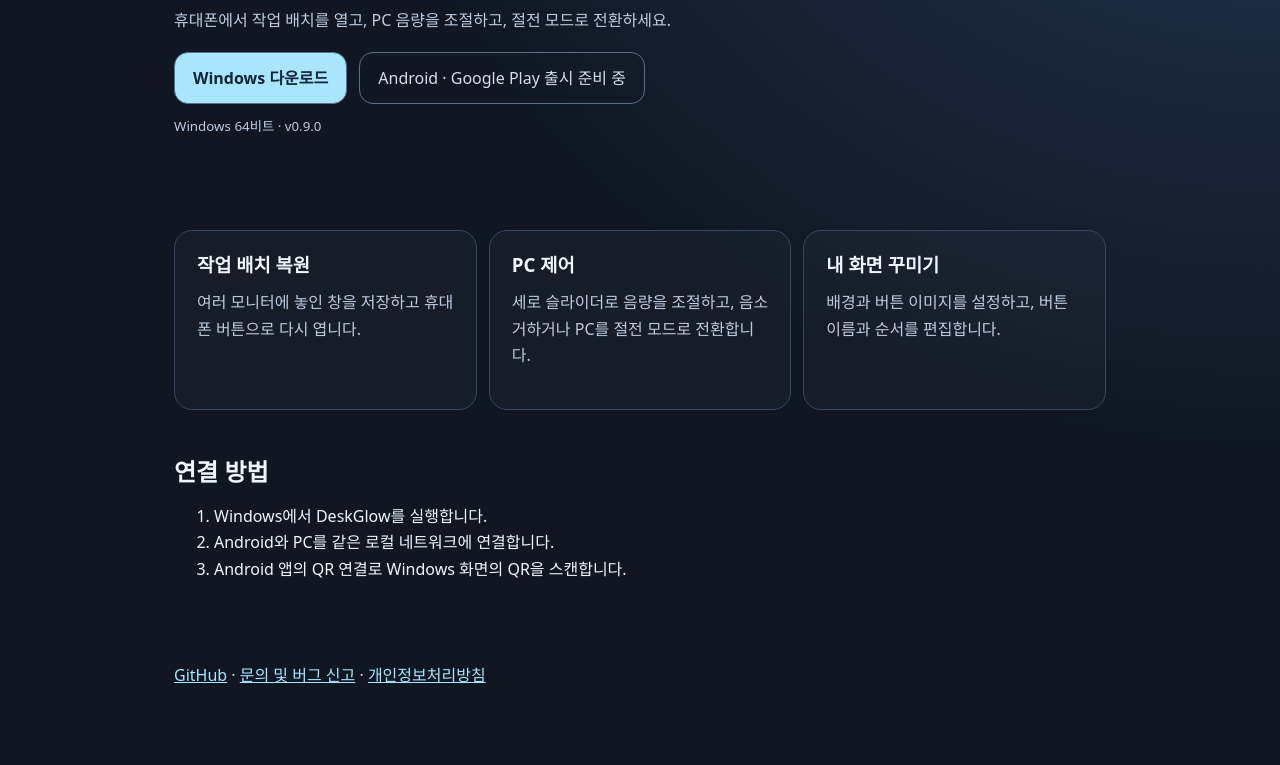
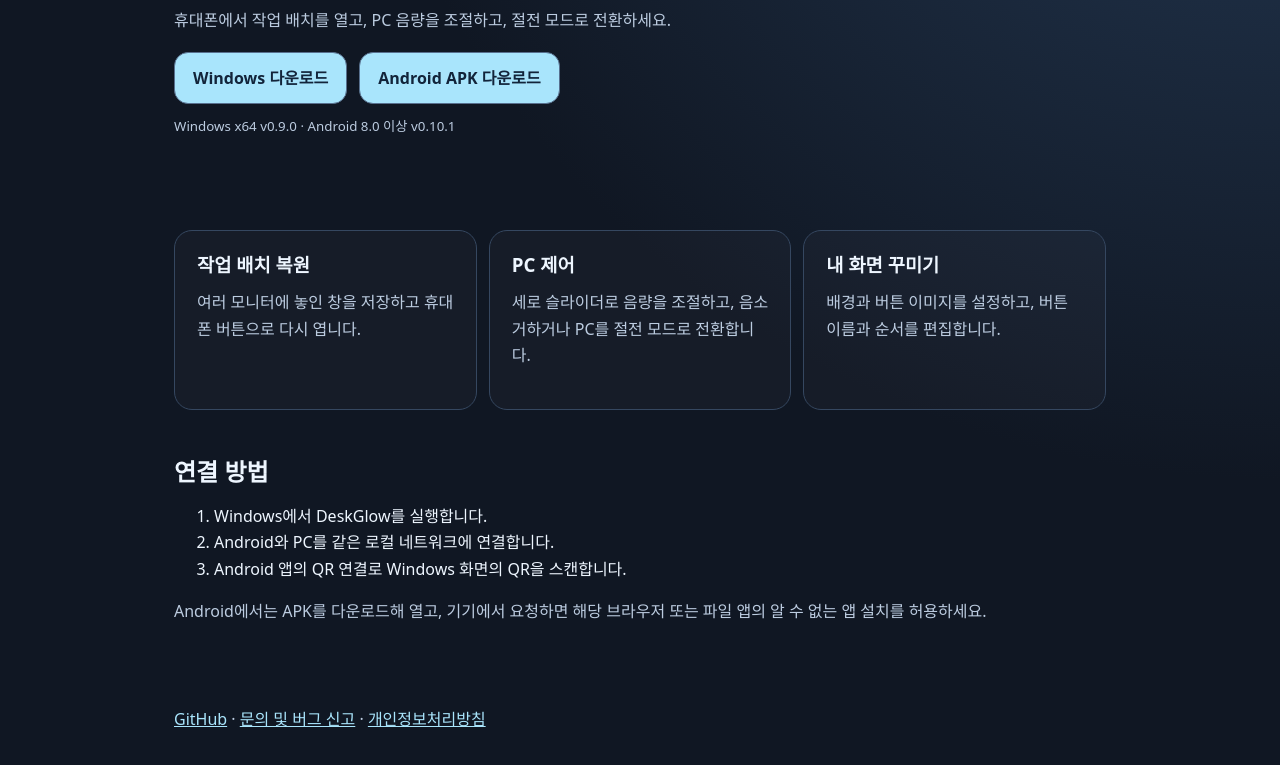
Before and after one commit to whrod/DeskGlow, a plain HTML site: page docs/index.html in a window 1280 px wide. Shown: the part 401-1166 px from the top of the page. Drawn offline with Linux system fonts and the light colour scheme.

Commit message:
Offer direct Android APK download on product site

```diff
--- a/docs/index.html
+++ b/docs/index.html
@@ -13,15 +13,15 @@
 <section class="hero">
 <h1>Android를<br>Windows용 스트림 덱으로</h1>
 <p>휴대폰에서 작업 배치를 열고, PC 음량을 조절하고, 절전 모드로 전환하세요.</p>
-<div class="actions"><a class="button" href="https://github.com/whrod/DeskGlow/releases/download/v0.9.0/DeskGlow-Windows-v0.9.0.exe">Windows 다운로드</a><span class="status">Android · Google Play 출시 준비 중</span></div>
-<small>Windows 64비트 · v0.9.0</small>
+<div class="actions"><a class="button" href="https://github.com/whrod/DeskGlow/releases/download/v0.9.0/DeskGlow-Windows-v0.9.0.exe">Windows 다운로드</a><a class="button" href="https://github.com/whrod/DeskGlow/releases/download/v0.9.0/DeskGlow-Android-v0.10.1.apk">Android APK 다운로드</a></div>
+<small>Windows x64 v0.9.0 · Android 8.0 이상 v0.10.1</small>
 </section>
 <section class="grid" aria-label="주요 기능">
 <article><h3>작업 배치 복원</h3><p>여러 모니터에 놓인 창을 저장하고 휴대폰 버튼으로 다시 엽니다.</p></article>
 <article><h3>PC 제어</h3><p>세로 슬라이더로 음량을 조절하고, 음소거하거나 PC를 절전 모드로 전환합니다.</p></article>
 <article><h3>내 화면 꾸미기</h3><p>배경과 버튼 이미지를 설정하고, 버튼 이름과 순서를 편집합니다.</p></article>
 </section>
-<section><h2>연결 방법</h2><ol><li>Windows에서 DeskGlow를 실행합니다.</li><li>Android와 PC를 같은 로컬 네트워크에 연결합니다.</li><li>Android 앱의 QR 연결로 Windows 화면의 QR을 스캔합니다.</li></ol></section>
+<section><h2>연결 방법</h2><ol><li>Windows에서 DeskGlow를 실행합니다.</li><li>Android와 PC를 같은 로컬 네트워크에 연결합니다.</li><li>Android 앱의 QR 연결로 Windows 화면의 QR을 스캔합니다.</li></ol><p>Android에서는 APK를 다운로드해 열고, 기기에서 요청하면 해당 브라우저 또는 파일 앱의 알 수 없는 앱 설치를 허용하세요.</p></section>
 </main>
 <footer><a href="https://github.com/whrod/DeskGlow">GitHub</a> · <a href="https://github.com/whrod/DeskGlow/issues">문의 및 버그 신고</a> · <a href="privacy.html">개인정보처리방침</a></footer>
 </html>
```
